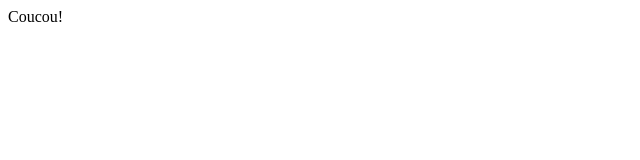
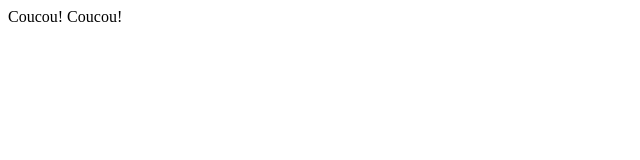
Before and after one commit to pvMasterDNID/pvMasterDNID.github.io, a plain HTML site: page index.html in a window 1280 px wide. Shown: the full height of the page, 0-640 px from the left. Drawn offline with Linux system fonts and the light colour scheme.

Commit message:
Modif1 2eme coucou

```diff
--- a/index.html
+++ b/index.html
@@ -1,6 +1,6 @@
 <html>
 
   <body>
-    Coucou!
+    Coucou! Coucou!
   </body>
 </html>
```
